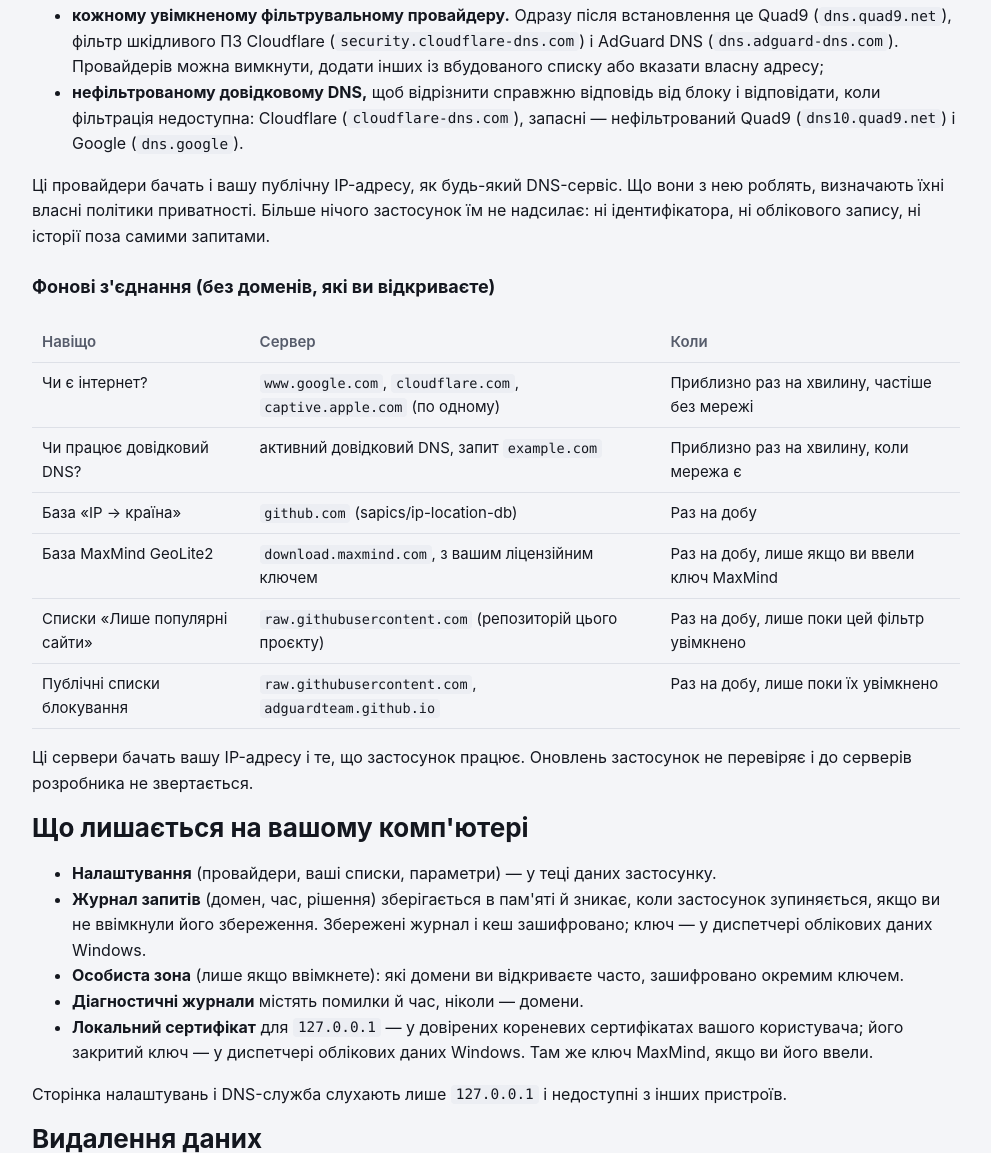
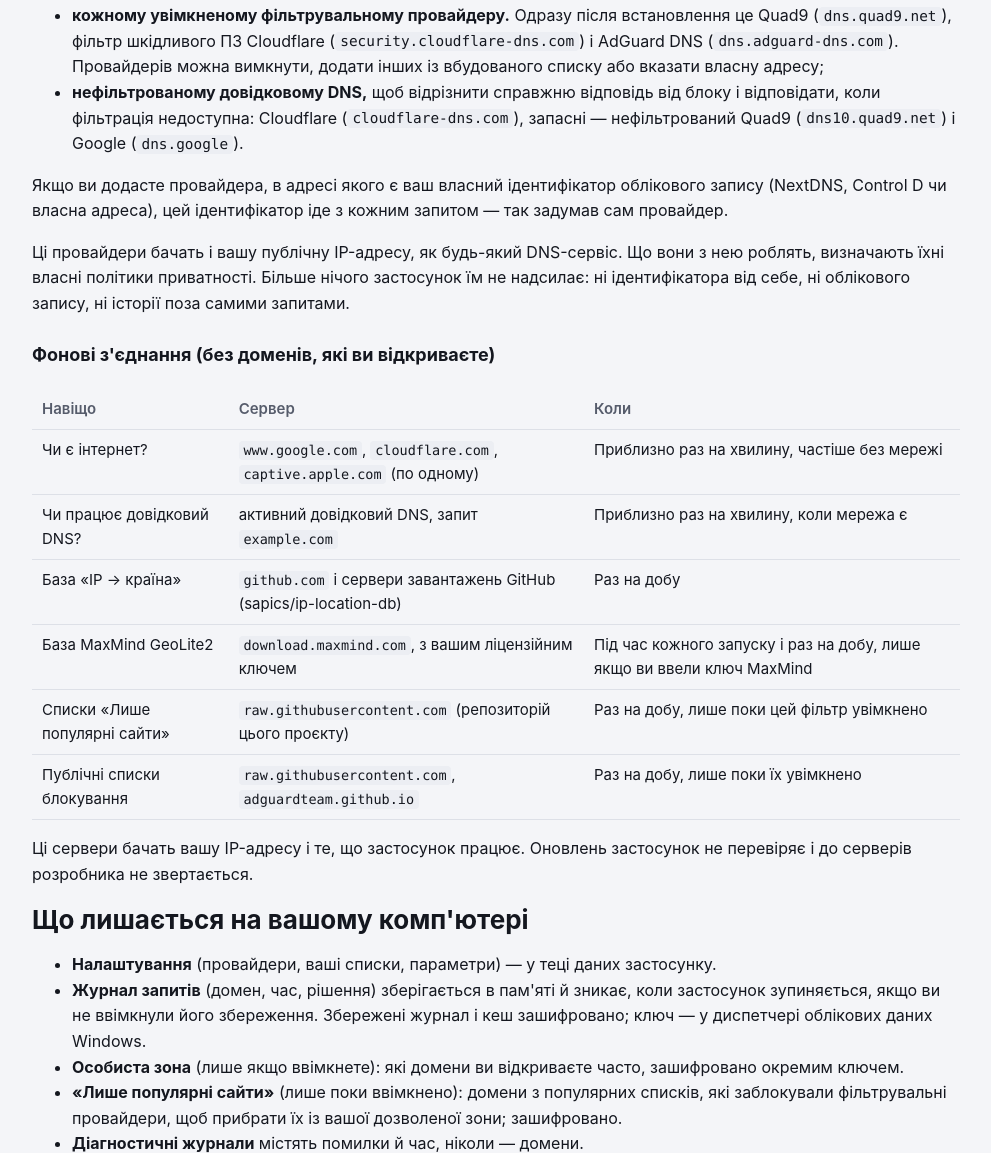
Before and after one commit to user137/dns-quorum-filter, a plain HTML site: page docs/uk/privacy.html in a window 1280 px wide. Shown: the part 616-1769 px from the top of the page, without its empty margins (144-1135 px from the left). Drawn offline with Linux system fonts and the light colour scheme.

Commit message:
docs(site): privacy policy precision; docs/ in the documentation map
Popular-sites removal overlay listed under stored data; MaxMind fetch is
at each start as well as daily; account IDs in provider URLs named; no
identifier "added by the app". CLAUDE.md maps docs/ (paired with dropping
the closed Phase 1 gaps section, history already in TASKS-DONE.md).

Co-Authored-By: Claude Opus 5.5 <noreply@anthropic.com>
Claude-Session: https://claude.ai/code/session_018CwXaYMv6aiqbCV3VVV9nj

```diff
--- a/docs/uk/privacy.html
+++ b/docs/uk/privacy.html
@@ -57,10 +57,11 @@
         <li><strong>кожному увімкненому фільтрувальному провайдеру.</strong> Одразу після встановлення це Quad9 (<code>dns.quad9.net</code>), фільтр шкідливого ПЗ Cloudflare (<code>security.cloudflare-dns.com</code>) і AdGuard DNS (<code>dns.adguard-dns.com</code>). Провайдерів можна вимкнути, додати інших із вбудованого списку або вказати власну адресу;</li>
         <li><strong>нефільтрованому довідковому DNS,</strong> щоб відрізнити справжню відповідь від блоку і відповідати, коли фільтрація недоступна: Cloudflare (<code>cloudflare-dns.com</code>), запасні — нефільтрований Quad9 (<code>dns10.quad9.net</code>) і Google (<code>dns.google</code>).</li>
       </ul>
+      <p>Якщо ви додасте провайдера, в адресі якого є ваш власний ідентифікатор облікового запису (NextDNS, Control D чи власна адреса), цей ідентифікатор іде з кожним запитом — так задумав сам провайдер.</p>
       <p>
         Ці провайдери бачать і вашу публічну IP-адресу, як будь-який DNS-сервіс. Що вони з нею
         роблять, визначають їхні власні політики приватності. Більше нічого застосунок їм не
-        надсилає: ні ідентифікатора, ні облікового запису, ні історії поза самими запитами.
+        надсилає: ні ідентифікатора від себе, ні облікового запису, ні історії поза самими запитами.
       </p>
 
       <h3>Фонові з'єднання (без доменів, які ви відкриваєте)</h3>
@@ -70,8 +71,8 @@
         <tbody>
           <tr><td>Чи є інтернет?</td><td><code>www.google.com</code>, <code>cloudflare.com</code>, <code>captive.apple.com</code> (по одному)</td><td>Приблизно раз на хвилину, частіше без мережі</td></tr>
           <tr><td>Чи працює довідковий DNS?</td><td>активний довідковий DNS, запит <code>example.com</code></td><td>Приблизно раз на хвилину, коли мережа є</td></tr>
-          <tr><td>База «IP → країна»</td><td><code>github.com</code> (sapics/ip-location-db)</td><td>Раз на добу</td></tr>
-          <tr><td>База MaxMind GeoLite2</td><td><code>download.maxmind.com</code>, з вашим ліцензійним ключем</td><td>Раз на добу, лише якщо ви ввели ключ MaxMind</td></tr>
+          <tr><td>База «IP → країна»</td><td><code>github.com</code> і сервери завантажень GitHub (sapics/ip-location-db)</td><td>Раз на добу</td></tr>
+          <tr><td>База MaxMind GeoLite2</td><td><code>download.maxmind.com</code>, з вашим ліцензійним ключем</td><td>Під час кожного запуску і раз на добу, лише якщо ви ввели ключ MaxMind</td></tr>
           <tr><td>Списки «Лише популярні сайти»</td><td><code>raw.githubusercontent.com</code> (репозиторій цього проєкту)</td><td>Раз на добу, лише поки цей фільтр увімкнено</td></tr>
           <tr><td>Публічні списки блокування</td><td><code>raw.githubusercontent.com</code>, <code>adguardteam.github.io</code></td><td>Раз на добу, лише поки їх увімкнено</td></tr>
         </tbody>
@@ -84,6 +85,7 @@
         <li><strong>Налаштування</strong> (провайдери, ваші списки, параметри) — у теці даних застосунку.</li>
         <li><strong>Журнал запитів</strong> (домен, час, рішення) зберігається в пам'яті й зникає, коли застосунок зупиняється, якщо ви не ввімкнули його збереження. Збережені журнал і кеш зашифровано; ключ — у диспетчері облікових даних Windows.</li>
         <li><strong>Особиста зона</strong> (лише якщо ввімкнете): які домени ви відкриваєте часто, зашифровано окремим ключем.</li>
+        <li><strong>«Лише популярні сайти»</strong> (лише поки ввімкнено): домени з популярних списків, які заблокували фільтрувальні провайдери, щоб прибрати їх із вашої дозволеної зони; зашифровано.</li>
         <li><strong>Діагностичні журнали</strong> містять помилки й час, ніколи — домени.</li>
         <li><strong>Локальний сертифікат</strong> для <code>127.0.0.1</code> — у довірених кореневих сертифікатах вашого користувача; його закритий ключ — у диспетчері облікових даних Windows. Там же ключ MaxMind, якщо ви його ввели.</li>
       </ul>
```
Also changed, not shown: docs/privacy.html (+5 -3 lines), 1 other file.
